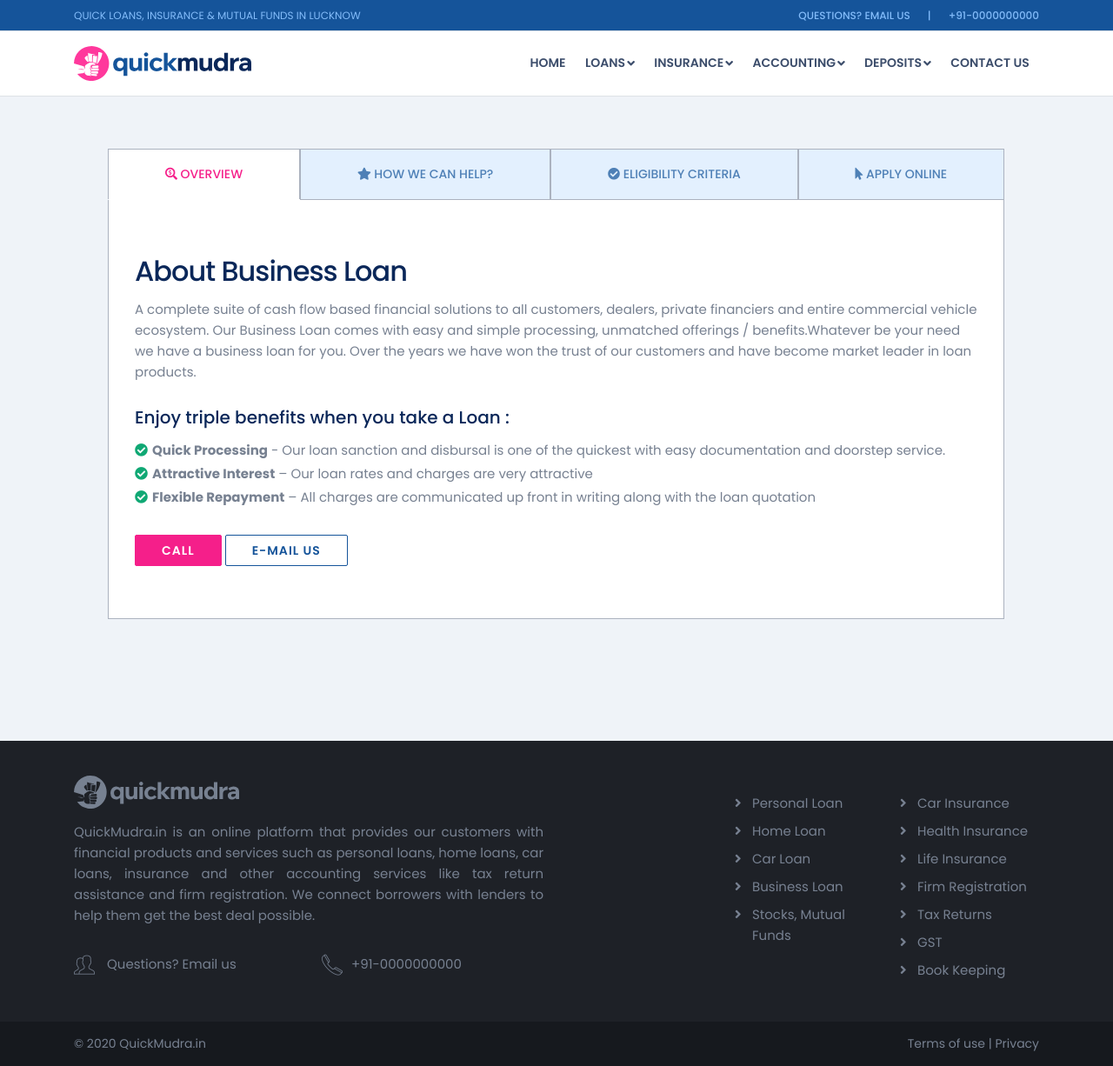
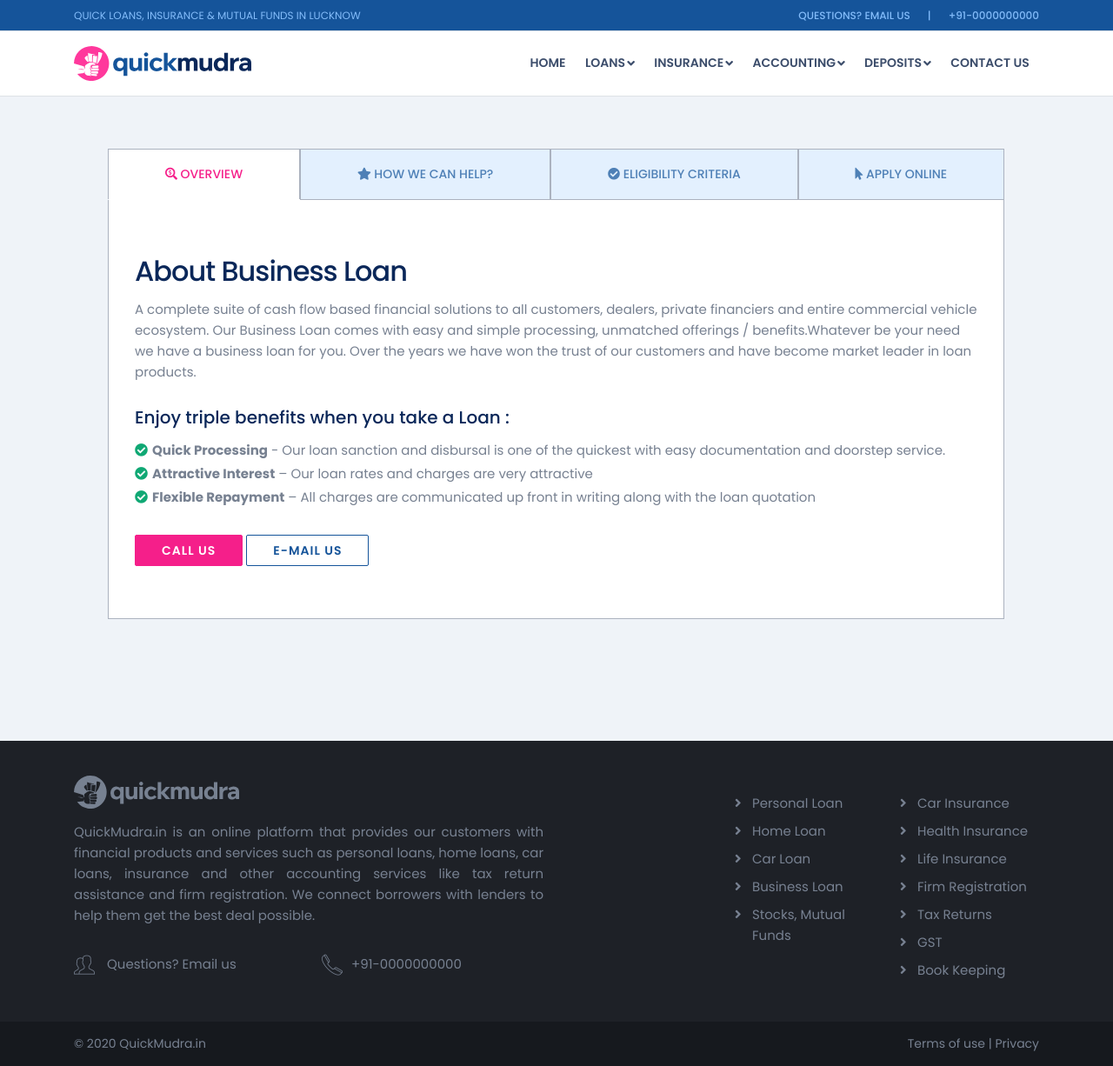
Before and after one commit to jaswinder-singh/creditme, a Jekyll site: the page built from pages/business-loan.html, in a window 1280 px wide and 1226 px high. Shown: the whole window at 87% size. Built offline with Jekyll 4.4.1, drawn with Linux system fonts in a browser that asks for light colours; nearby versions of some CDN libraries.

Commit message:
Update business-loan.html

```diff
--- a/pages/business-loan.html
+++ b/pages/business-loan.html
@@ -40,7 +40,7 @@ permalink: /business-loan
                                     <li><b>Attractive Interest</b> – Our loan rates and charges are very attractive</li>
                                     <li><b>Flexible Repayment</b> – All charges are communicated up front in writing along with the loan quotation</li>
                                 </ul>
-                                <a href="tel:{{site.phone}}" class="btn btn-secondary">Call</a>
+                                <a href="tel:{{site.phone}}" class="btn btn-secondary">Call Us</a>
                                 <a href="{{ site.url }}/contact-us" class="btn btn-outline-primary">E-Mail Us</a>
                             </div>
                             <div role="tabpanel" class="tab-pane" id="features">
@@ -57,7 +57,7 @@ permalink: /business-loan
                                     <li>Interest rate as low as 15.49* % on existing loan transfer.</li>
                                     <li>Processing fees as low as 0.99%</li>
                                 </ul>
-                                <a href="tel:{{site.phone}}" class="btn btn-secondary">Call</a>
+                                <a href="tel:{{site.phone}}" class="btn btn-secondary">Call Us</a>
                                 <a href="{{ site.url }}/contact-us" class="btn btn-outline-primary">E-Mail Us</a>
                             </div>
                             <div role="tabpanel" class="tab-pane" id="eligibility">
@@ -84,7 +84,7 @@ permalink: /business-loan
                                         (Original)
                                     </li>
                                 </ul>
-                                <a href="tel:{{site.phone}}" class="btn btn-secondary">Call</a>
+                                <a href="tel:{{site.phone}}" class="btn btn-secondary">Call Us</a>
                                 <a href="{{ site.url }}/contact-us" class="btn btn-outline-primary">E-Mail Us</a>
                             </div>
 
```
